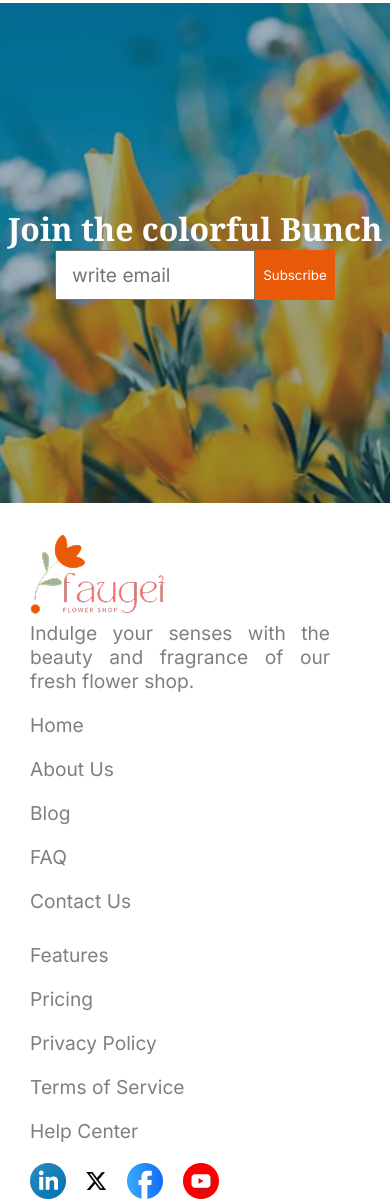
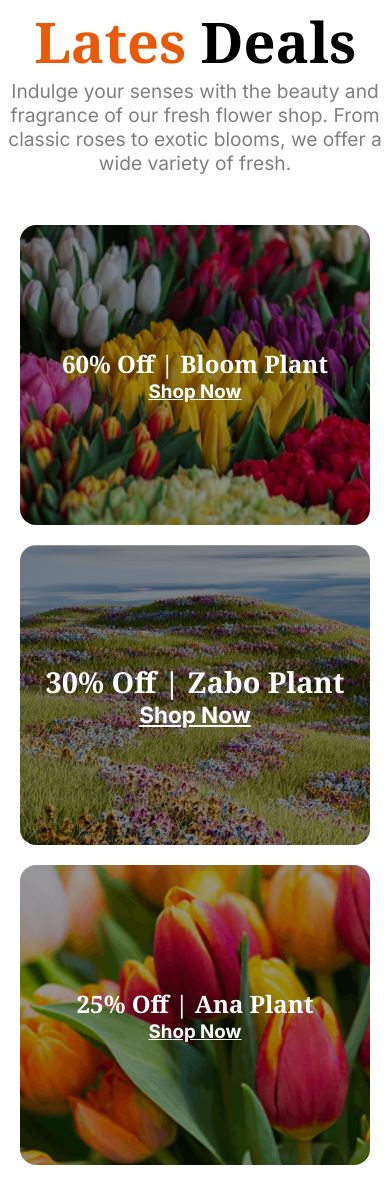
Before and after one commit to Turzo02/Assignment-02, a plain HTML site: page index.html in a window 390 px wide. Shown: the part 2661-3863 px from the top of the page. Drawn offline with Linux system fonts and the light colour scheme.

Commit message:
Latest Deal Section added

```diff
--- a/index.html
+++ b/index.html
@@ -159,6 +159,33 @@
 
     </section>
 
+    <section class="deal container">
+      <div class="plants-content">
+        <h1 class="title-text "> <span class="highlight-orange">Lates</span> Deals</h1>
+        <p class="body-text">
+          Indulge your senses with the beauty and fragrance of our fresh flower shop. From classic roses to exotic
+          blooms, we offer a wide variety of fresh.
+        </p>
+      </div>
+
+      <div class="latest-deal">
+
+        <div class="deal-1">
+          <h1>60% Off | Bloom Plant</h1>
+          <h3>Shop Now</h3>
+        </div>
+        <div class="deal-2">
+          <h1>30% Off | Zabo Plant</h1>
+          <h3>Shop Now</h3>
+        </div>
+        <div class="deal-3">
+          <h1>25% Off | Ana Plant</h1>
+          <h3>Shop Now</h3>
+        </div>
+      </div>
+
+    </section>
+
     <!-- join section -->
     <section class="Join">
       <h1 class="title-text">Join the colorful Bunch</h1>
@@ -171,7 +198,7 @@
 
   </main>
 
-<!-- Footer Section -->
+  <!-- Footer Section -->
   <footer class="container body-text">
     <div class="section1">
       <img src="Images/logo.png" alt="Brand logo">
--- a/style.css
+++ b/style.css
@@ -81,7 +81,7 @@
 
 /* Plants Card Section */
 
-.plants-content {
+.plants-content  {
   margin-bottom: 50px;
   text-align: center;
 }
@@ -158,8 +158,7 @@
   font-family: "Inter", sans-serif;
 }
 
-@media screen and (max-width:576px) {
-
+@media screen and (max-width: 576px) {
   .form {
     grid-template-columns: 200px 80px;
   }
@@ -169,37 +168,114 @@
 }
 
 /* footer section */
-footer{
-display:grid;
+footer {
+  display: grid;
   grid-template-columns: 1.5fr 1fr 1fr 1.5fr;
   gap: 10px;
   justify-content: center;
-padding:20px 0px;}
+  padding: 20px 0px;
+}
 
-footer p{
-  padding-right:30px ;
+footer p {
+  padding-right: 30px;
 }
-footer a{
+footer a {
   text-decoration: none;
   color: rgba(0, 0, 0, 0.5);
   padding: 10px 0px;
 }
-.section3,.section2{
+.section3,
+.section2 {
   display: flex;
   flex-direction: column;
 }
-.section4{
+.section4 {
   display: flex;
   align-items: center;
   gap: 20px;
 }
 
-@media screen and (max-width:576px) {
-
-footer{
-display:grid;
+@media screen and (max-width: 576px) {
+  footer {
+    display: grid;
     grid-template-columns: 1fr;
     gap: 10px;
-padding:30px 30px;
-margin-top: 50px;}
+    padding: 30px 30px;
+    margin-top: 50px;
   }
+}
+
+/* lastest deal section */
+
+.latest-deal {
+  display: grid;
+  grid-template-columns: repeat(3, 1fr);
+  grid-template-rows: repeat(2, 200px);
+  gap: 20px;
+  color: white;
+}
+.latest-deal h1 {
+  font-family: "Noto Serif", serif;
+}
+.latest-deal h3 {
+  font-family: "inter", serif;
+  text-decoration: underline;
+}
+.deal-1,
+.deal-2,
+.deal-3 {
+  background-size: cover;
+  border-radius: 16px;
+  text-align: center;
+  align-content: center;
+}
+.deal-1 {
+  grid-column: 1/1;
+  grid-row: 1/1;
+  background-image: linear-gradient(
+      to bottom,
+      rgba(0, 0, 0, 0.4),
+      rgba(0, 0, 0, 0.4)
+    ),
+    url(Images/deal-bloom.png);
+}
+.deal-2 {
+  grid-column: 2/4;
+  grid-row: 1/3;
+  background-image: linear-gradient(
+      to bottom,
+      rgba(0, 0, 0, 0.4),
+      rgba(0, 0, 0, 0.4)
+    ),
+    url(Images/deal-zabo.png);
+  font-size: 2.2rem;
+}
+.deal-3 {
+  grid-column: 1/1;
+  grid-row: 2/3;
+  background-image: linear-gradient(
+      to bottom,
+      rgba(0, 0, 0, 0.4),
+      rgba(0, 0, 0, 0.4)
+    ),
+    url(Images/deal-ana.png);
+}
+
+@media screen and (max-width: 576px) {
+  .latest-deal {
+  grid-template-columns: 1fr;
+  grid-template-rows: repeat(3, 300px);
+  padding:0 20px;
+
+}
+.deal-2 {
+  grid-column: 1/1;
+  grid-row: 2/3;
+  font-size: 1.2rem;
+}
+.deal-3 {
+  grid-column: 1/1;
+  grid-row: 3/4;
+}
+
+}
```
Lines whose indentation alone changed are shown as unchanged.
